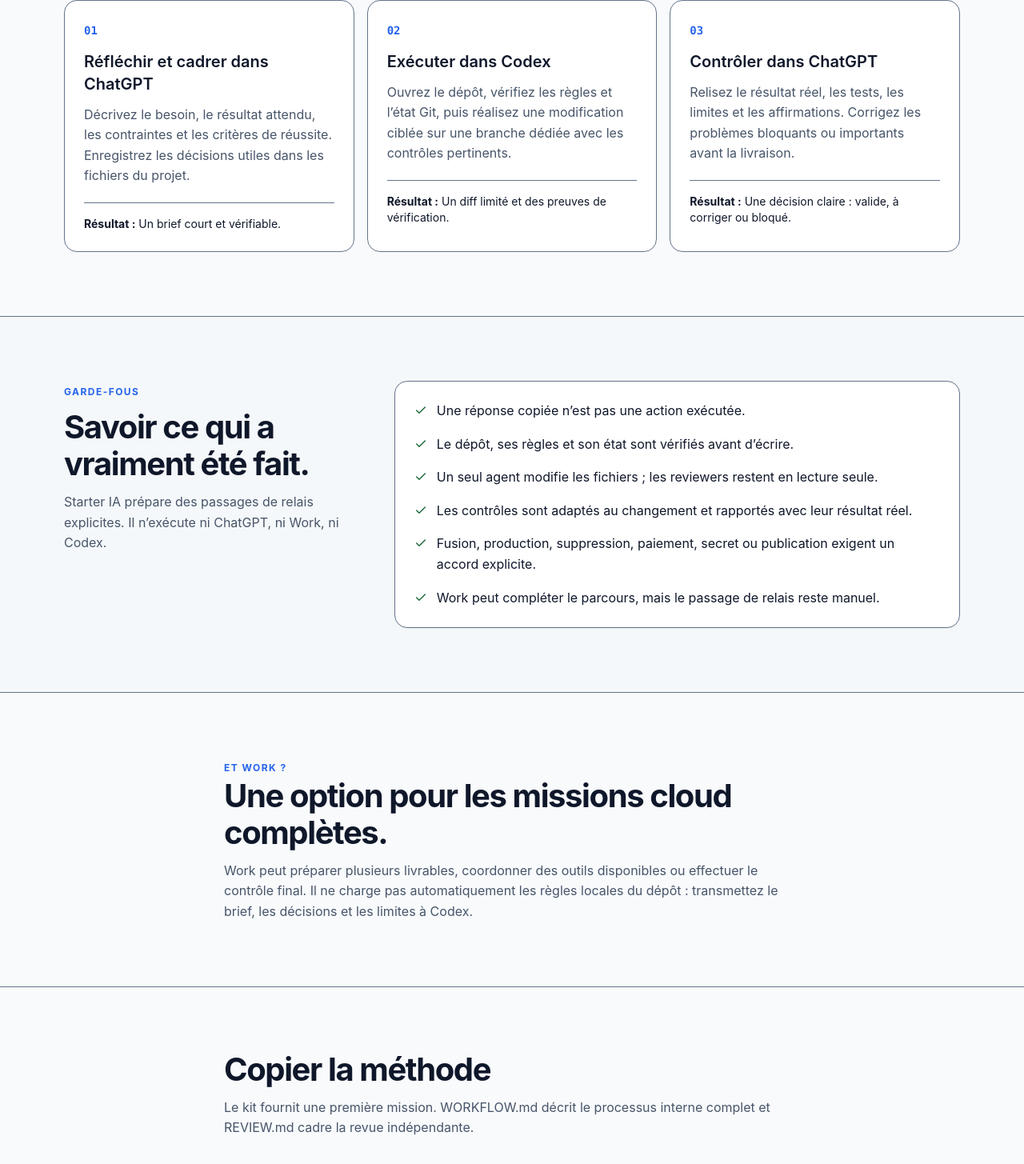
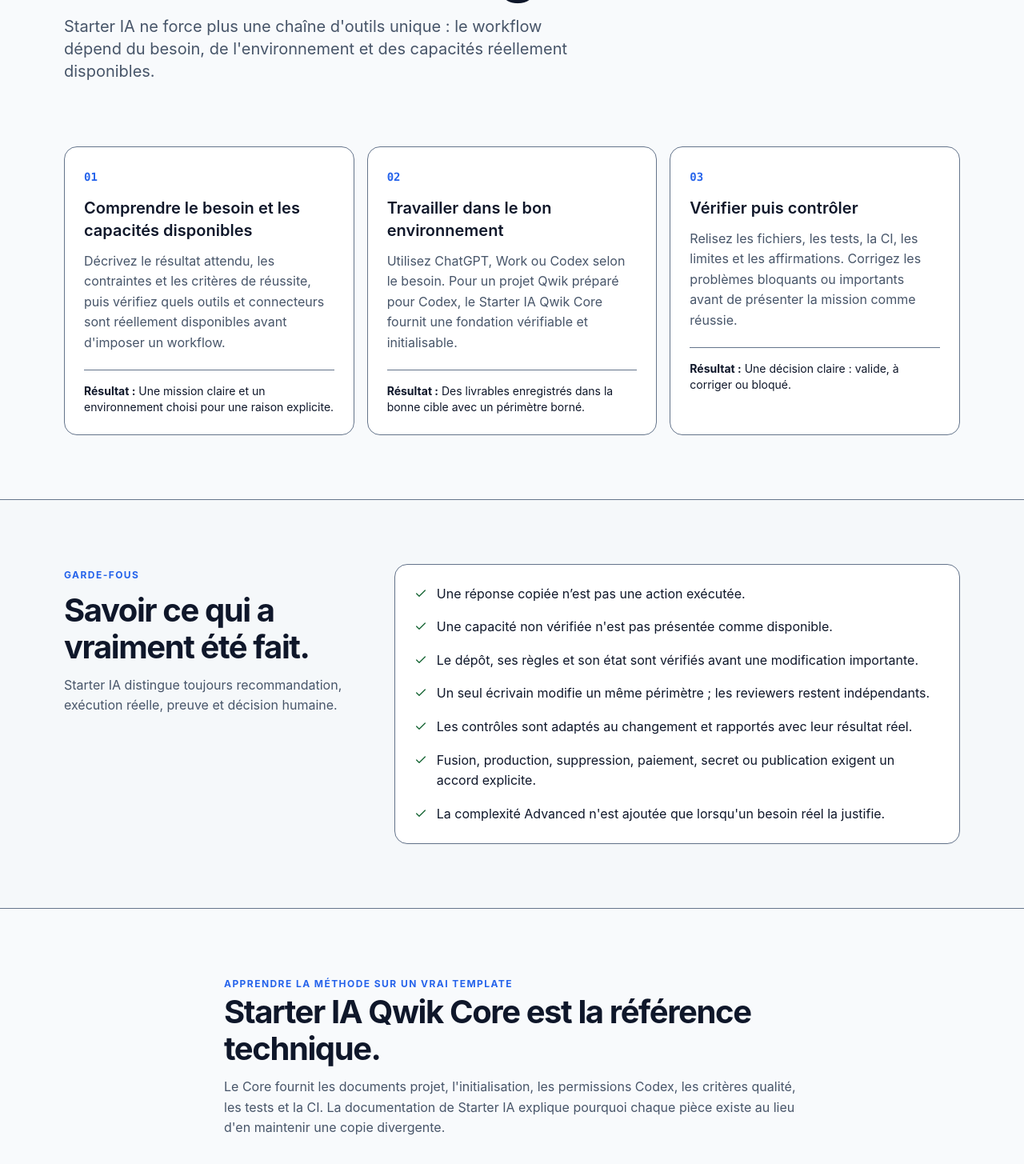
Before and after one commit to DevWeb13/starter-ia-5-6, a Next.js app: page /fonctionnalites in a window 1280 px wide. Shown: the part 500-1955 px from the top of the page at 80% size. Built offline with nearby package versions, Linux system fonts and the light colour scheme.

Commit message:
feat: align method page with Core learning path

```diff
--- a/src/app/fonctionnalites/page.tsx
+++ b/src/app/fonctionnalites/page.tsx
@@ -7,37 +7,39 @@
 
 export const metadata: Metadata = createPublicPageMetadata({
   path: "/fonctionnalites",
-  title: "Méthode ChatGPT et Codex",
-  description: "Une méthode simple pour cadrer dans ChatGPT, exécuter dans Codex et contrôler le résultat dans ChatGPT.",
+  title: "Méthode Starter IA",
+  description: "Choisir le minimum d'outils nécessaire, travailler dans le bon environnement et vérifier le résultat réel.",
 });
 
 const githubRoot = "https://github.com/DevWeb13/starter-ia-5-6/blob/main";
+const coreRoot = "https://github.com/DevWeb13/starter-ia-qwik";
 
 const steps = [
   {
-    title: "Réfléchir et cadrer dans ChatGPT",
-    text: "Décrivez le besoin, le résultat attendu, les contraintes et les critères de réussite. Enregistrez les décisions utiles dans les fichiers du projet.",
-    output: "Un brief court et vérifiable.",
+    title: "Comprendre le besoin et les capacités disponibles",
+    text: "Décrivez le résultat attendu, les contraintes et les critères de réussite, puis vérifiez quels outils et connecteurs sont réellement disponibles avant d'imposer un workflow.",
+    output: "Une mission claire et un environnement choisi pour une raison explicite.",
   },
   {
-    title: "Exécuter dans Codex",
-    text: "Ouvrez le dépôt, vérifiez les règles et l’état Git, puis réalisez une modification ciblée sur une branche dédiée avec les contrôles pertinents.",
-    output: "Un diff limité et des preuves de vérification.",
+    title: "Travailler dans le bon environnement",
+    text: "Utilisez ChatGPT, Work ou Codex selon le besoin. Pour un projet Qwik préparé pour Codex, le Starter IA Qwik Core fournit une fondation vérifiable et initialisable.",
+    output: "Des livrables enregistrés dans la bonne cible avec un périmètre borné.",
   },
   {
-    title: "Contrôler dans ChatGPT",
-    text: "Relisez le résultat réel, les tests, les limites et les affirmations. Corrigez les problèmes bloquants ou importants avant la livraison.",
+    title: "Vérifier puis contrôler",
+    text: "Relisez les fichiers, les tests, la CI, les limites et les affirmations. Corrigez les problèmes bloquants ou importants avant de présenter la mission comme réussie.",
     output: "Une décision claire : valide, à corriger ou bloqué.",
   },
 ];
 
 const principles = [
   "Une réponse copiée n’est pas une action exécutée.",
-  "Le dépôt, ses règles et son état sont vérifiés avant d’écrire.",
-  "Un seul agent modifie les fichiers ; les reviewers restent en lecture seule.",
+  "Une capacité non vérifiée n'est pas présentée comme disponible.",
+  "Le dépôt, ses règles et son état sont vérifiés avant une modification importante.",
+  "Un seul écrivain modifie un même périmètre ; les reviewers restent indépendants.",
   "Les contrôles sont adaptés au changement et rapportés avec leur résultat réel.",
   "Fusion, production, suppression, paiement, secret ou publication exigent un accord explicite.",
-  "Work peut compléter le parcours, mais le passage de relais reste manuel.",
+  "La complexité Advanced n'est ajoutée que lorsqu'un besoin réel la justifie.",
 ];
 
 export default function MethodPage() {
@@ -45,9 +47,9 @@
     <>
       <PageIntro
         eyebrow="Méthode"
-        badge="Trois temps"
-        title="Cadrer, exécuter, contrôler."
-        description="Un parcours simple pour utiliser ChatGPT et Codex ensemble sans leur attribuer des actions qu’ils n’ont pas réalisées."
+        badge="Choisir · travailler · vérifier"
+        title="Utiliser le minimum d'outils nécessaire, sans autonomie aveugle."
+        description="Starter IA ne force plus une chaîne d'outils unique : le workflow dépend du besoin, de l'environnement et des capacités réellement disponibles."
       />
 
       <section className="page-shell pb-14 sm:pb-20" aria-labelledby="method-steps-title">
@@ -69,7 +71,7 @@
           <div className="max-w-xl space-y-3">
             <p className="eyebrow">Garde-fous</p>
             <h2 id="principles-title" className="section-title">Savoir ce qui a vraiment été fait.</h2>
-            <p className="text-muted-foreground">Starter IA prépare des passages de relais explicites. Il n’exécute ni ChatGPT, ni Work, ni Codex.</p>
+            <p className="text-muted-foreground">Starter IA distingue toujours recommandation, exécution réelle, preuve et décision humaine.</p>
           </div>
           <Card>
             <CardContent className="p-5 sm:p-6">
@@ -86,20 +88,25 @@
         </div>
       </section>
 
-      <section className="reading-shell py-14 sm:py-20" aria-labelledby="work-title">
-        <p className="eyebrow">Et Work ?</p>
-        <h2 id="work-title" className="section-title">Une option pour les missions cloud complètes.</h2>
-        <p className="mt-3 text-muted-foreground">Work peut préparer plusieurs livrables, coordonner des outils disponibles ou effectuer le contrôle final. Il ne charge pas automatiquement les règles locales du dépôt : transmettez le brief, les décisions et les limites à Codex.</p>
+      <section className="reading-shell py-14 sm:py-20" aria-labelledby="core-title">
+        <p className="eyebrow">Apprendre la méthode sur un vrai template</p>
+        <h2 id="core-title" className="section-title">Starter IA Qwik Core est la référence technique.</h2>
+        <p className="mt-3 text-muted-foreground">Le Core fournit les documents projet, l'initialisation, les permissions Codex, les critères qualité, les tests et la CI. La documentation de Starter IA explique pourquoi chaque pièce existe au lieu d'en maintenir une copie divergente.</p>
+        <a href={coreRoot} target="_blank" rel="noopener noreferrer" className="mt-5 inline-flex min-h-11 items-center gap-2 font-semibold text-primary underline underline-offset-4">
+          Ouvrir le dépôt Core
+          <span className="sr-only"> (ouvre un nouvel onglet)</span>
+          <ExternalLink aria-hidden="true" className="size-4" />
+        </a>
       </section>
 
       <section className="border-t border-border py-14 sm:py-20" aria-labelledby="sources-title">
         <div className="reading-shell">
-          <h2 id="sources-title" className="section-title">Copier la méthode</h2>
-          <p className="mt-3 text-muted-foreground">Le kit fournit une première mission. WORKFLOW.md décrit le processus interne complet et REVIEW.md cadre la revue indépendante.</p>
+          <h2 id="sources-title" className="section-title">Continuer le parcours</h2>
+          <p className="mt-3 text-muted-foreground">Commencez par l'architecture pédagogique, utilisez le modèle de brief si nécessaire, puis appuyez-vous sur la revue indépendante pour contrôler un résultat.</p>
           <div className="mt-5 flex flex-wrap gap-x-6 gap-y-2">
             {[
-              ["Ouvrir FIRST-MISSION.md", "templates/starter-kit/prompts/FIRST-MISSION.md"],
-              ["Lire WORKFLOW.md", "WORKFLOW.md"],
+              ["Lire le parcours", "course/README.md"],
+              ["Utiliser le brief", "templates/BRIEF.md"],
               ["Lire REVIEW.md", "prompts/REVIEW.md"],
             ].map(([label, path]) => (
               <a key={path} href={`${githubRoot}/${path}`} target="_blank" rel="noopener noreferrer" className="inline-flex min-h-11 items-center gap-2 font-semibold text-primary underline underline-offset-4">
```
